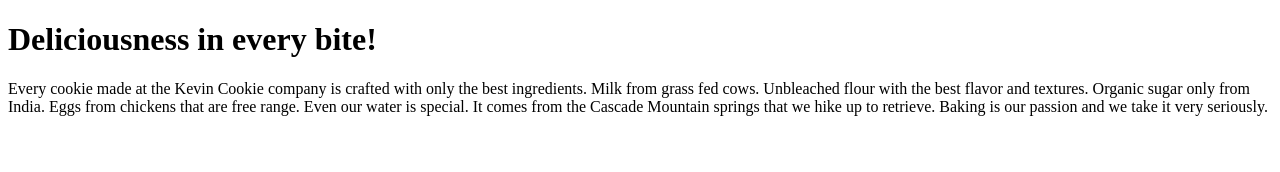
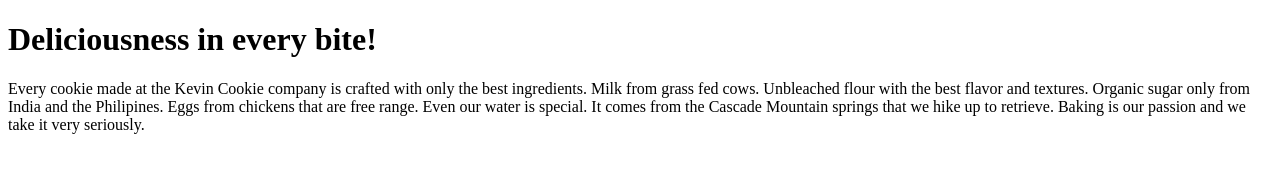
Before and after one commit to TemitopeoluwaGiwa/KevinCookieCompany.com, a plain HTML site: page index.htm in a window 1280 px wide. Drawn offline with Linux system fonts and the light colour scheme.

Commit message:
Update index.htm

```diff
--- a/index.htm
+++ b/index.htm
@@ -4,7 +4,7 @@
 
 <h1>Deliciousness in every bite!</h1>
 
-<p>Every cookie made at the Kevin Cookie company is crafted with only the best ingredients. Milk from grass fed cows. Unbleached flour with the best flavor and textures. Organic sugar only from India. Eggs from chickens that are free range. Even our water is special. It comes from the Cascade Mountain springs that we hike up to retrieve. Baking is our passion and we take it very seriously.</p>
+<p>Every cookie made at the Kevin Cookie company is crafted with only the best ingredients. Milk from grass fed cows. Unbleached flour with the best flavor and textures. Organic sugar only from India and the Philipines. Eggs from chickens that are free range. Even our water is special. It comes from the Cascade Mountain springs that we hike up to retrieve. Baking is our passion and we take it very seriously.</p>
 
 </body>
 </html>
```
